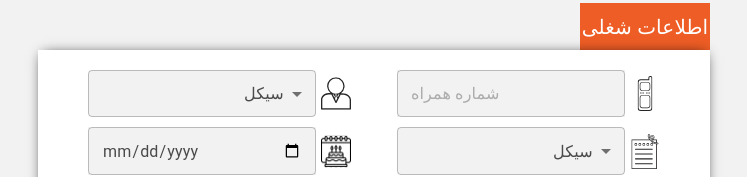
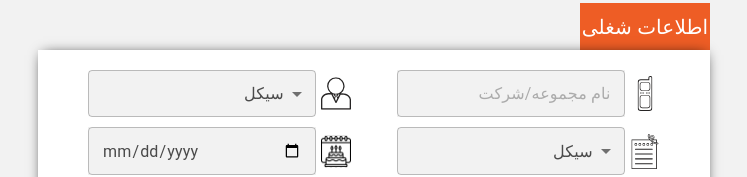
Before and after one commit to Amir-Montazeri/radox, a React (Create React App) app: page /employment in a window 1280 px wide. Shown: the part 878-1055 px from the top of the page, without its empty margins (266-1013 px from the left). Built offline with nearby package versions, Linux system fonts and the light colour scheme.

Commit message:
published!

```diff
--- a/src/pages/employment/formData.js
+++ b/src/pages/employment/formData.js
@@ -185,9 +185,9 @@ export const personalTextFields = [
         },
         {
           inputProps: {
-            name: "phone_number",
-            placeholder: "شماره همراه",
-            type: "tel",
+            name: "companyName",
+            placeholder: "نام مجموعه/شرکت",
+            type: "text",
           },
           icon: phoneNumberIcon,
           id: 1,
```
